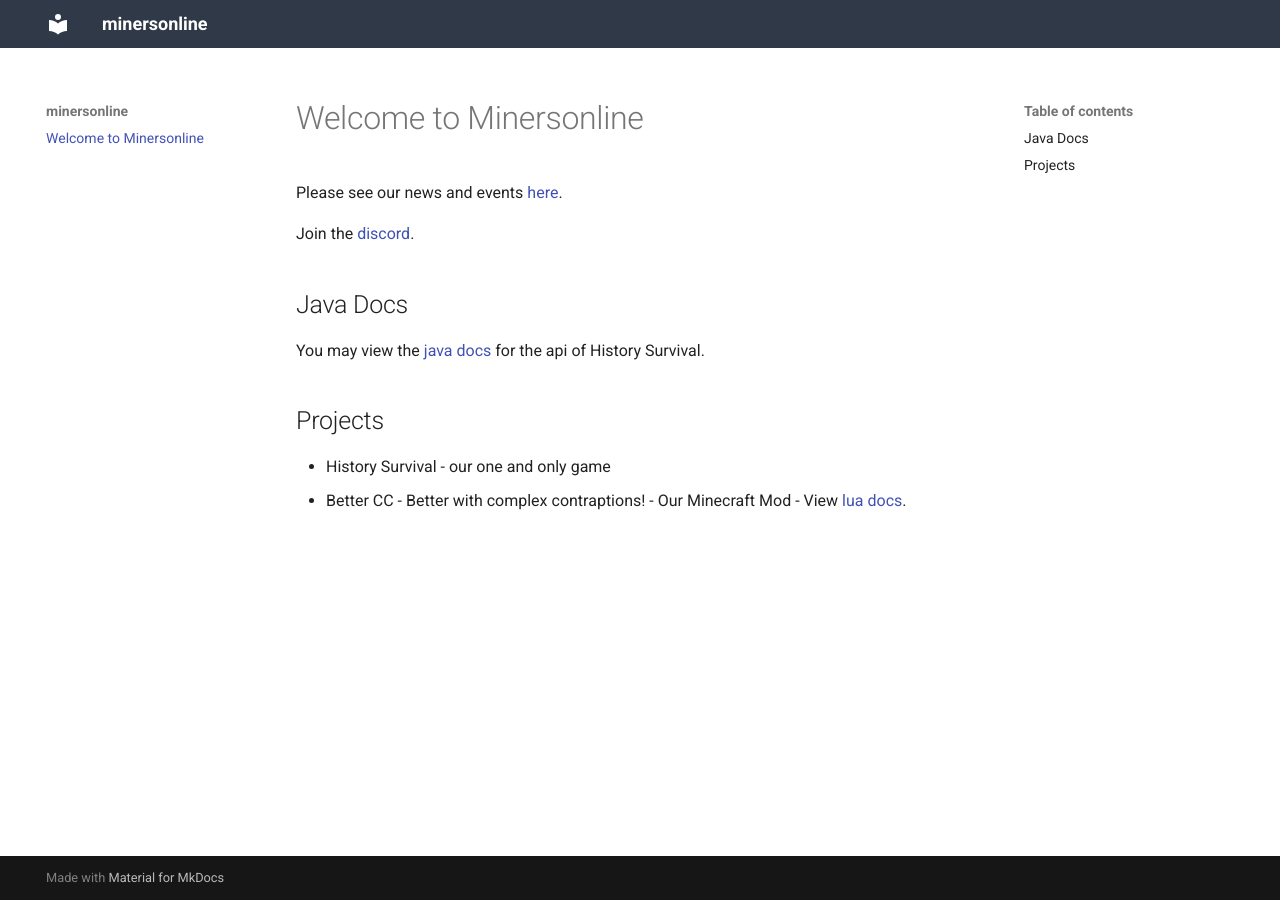
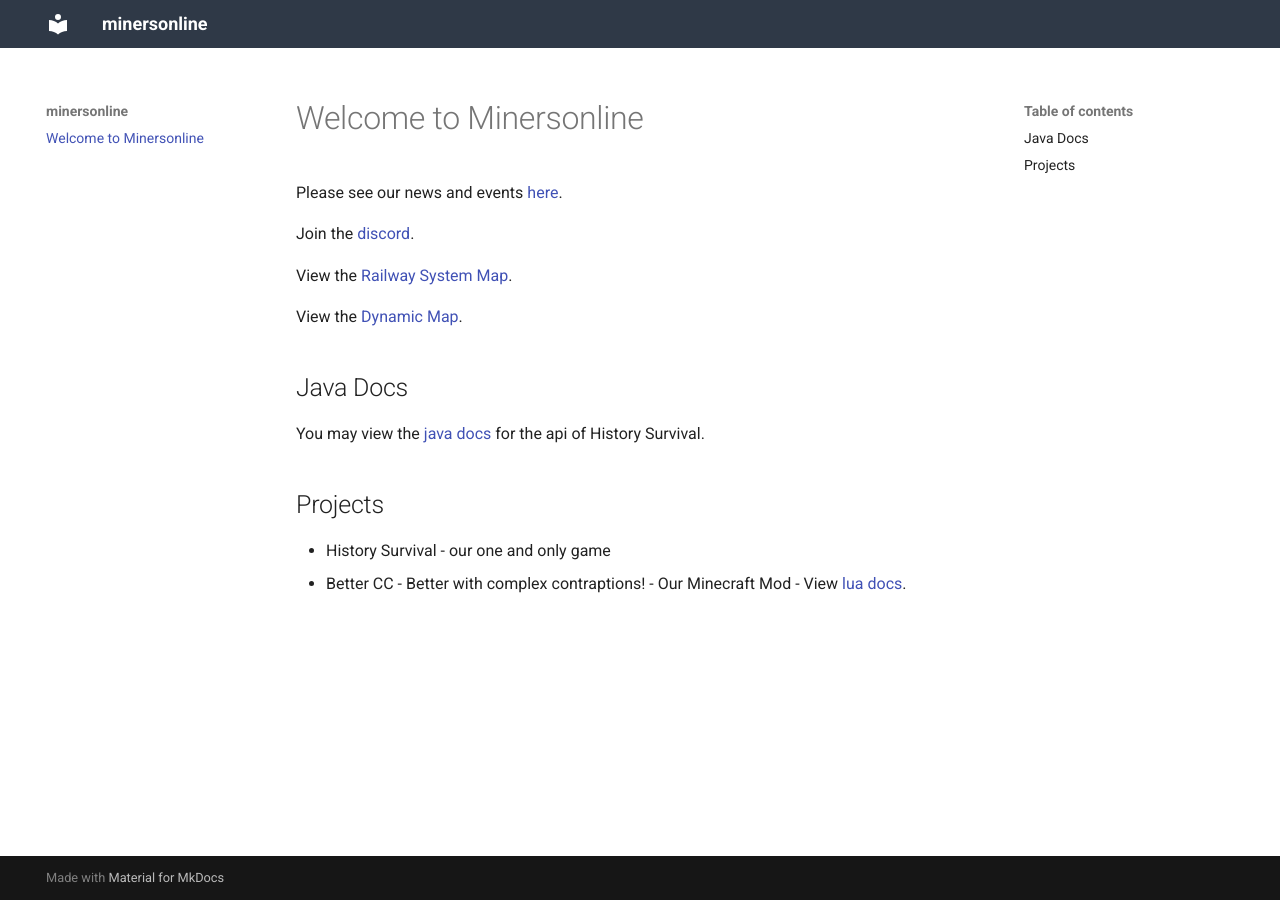
Before and after one commit to ajh123-development/website, an MkDocs documentation site: the page built from docs/index.md, in a window 1280 px wide. Built offline with MkDocs 1.6.1 and Material for MkDocs 9.7.7, drawn with Linux system fonts in a browser that asks for light colours.

Commit message:
Update index

```diff
--- a/docs/index.md
+++ b/docs/index.md
@@ -3,6 +3,10 @@
 Please see our news and events  [here](/news).
 
 Join the [discord](https://discord.gg/ybWqDAkDES).
+
+View the [Railway System Map](https://minersonline.tk/plan/index.html).
+
+View the [Dynamic Map](https://minersonline.tk/map).
 
 ## Java Docs
 You may view the [java docs](/history_survival/javadoc/index.html) for the api of History Survival.
```
